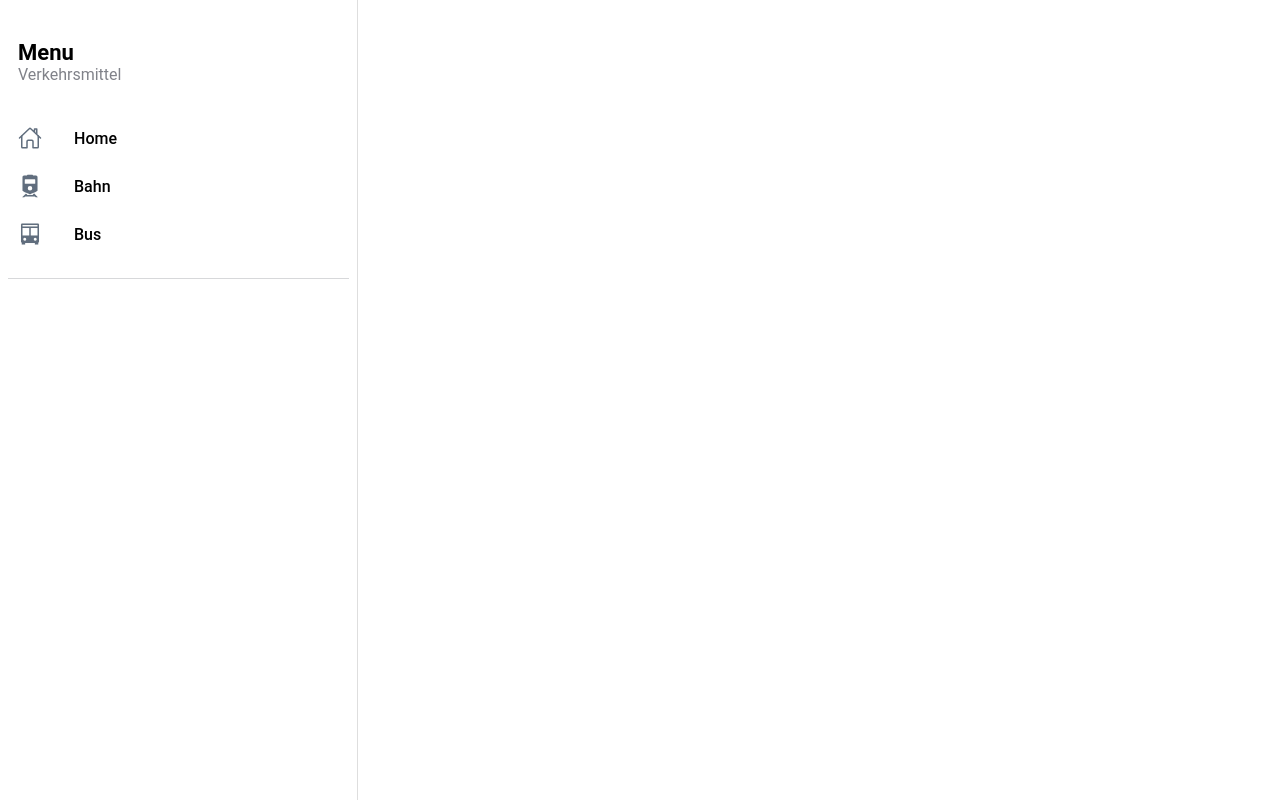
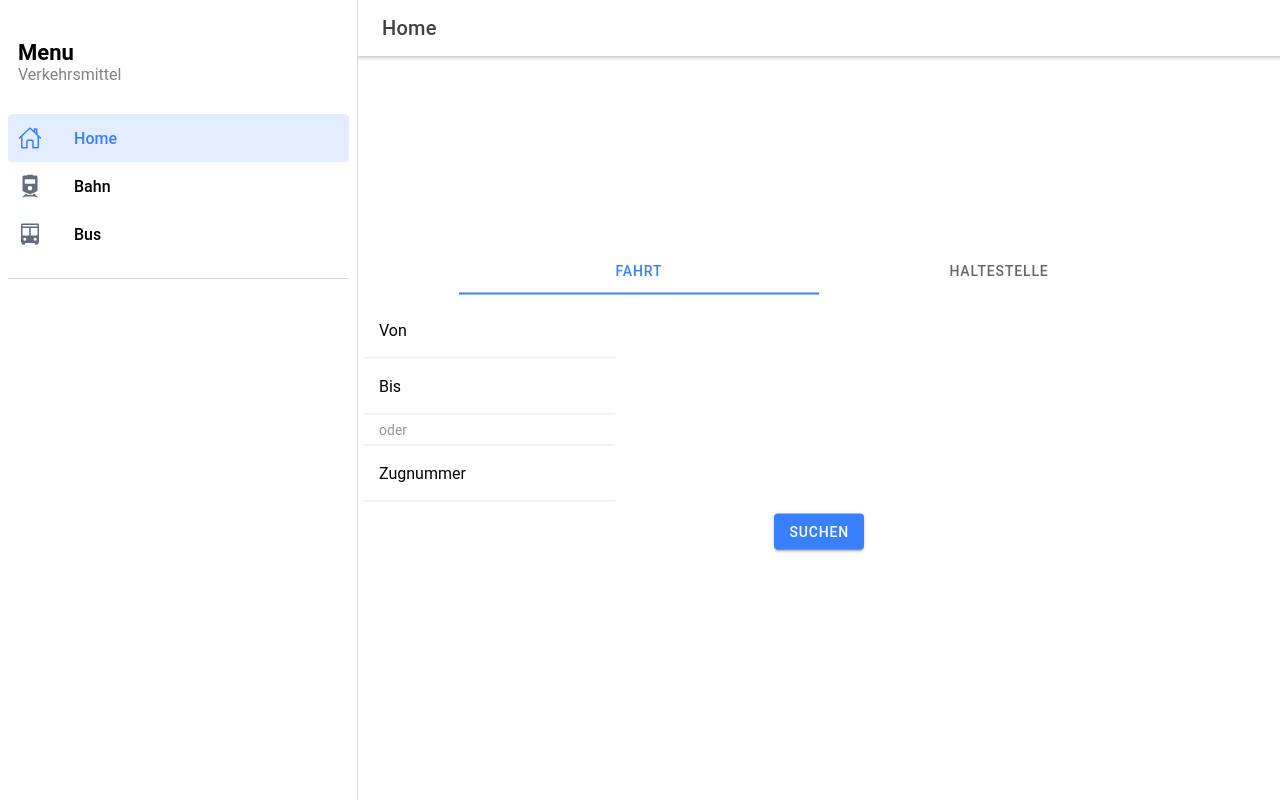
Before and after one commit to Hollandische-Ruderer/Bahnanenschubser, a React (Create React App) app in the folder Bahnanenschubser.Client/: page /home in a window 1280 px wide. Built offline with nearby package versions, Linux system fonts and the light colour scheme.

Commit message:
"Home" Page.

```diff
--- a/Bahnanenschubser.Client/src/App.tsx
+++ b/Bahnanenschubser.Client/src/App.tsx
@@ -23,6 +23,7 @@ import '@ionic/react/css/display.css';
 
 /* Theme variables */
 import './theme/variables.css';
+import Home from "./pages/Home";
 
 const App: React.FC = () => {
 
@@ -33,7 +34,8 @@ const App: React.FC = () => {
           <Menu />
           <IonRouterOutlet id="main">
             <Route path="/page/:name" component={Page} exact />
-            <Redirect from="/" to="/page/Inbox" exact />
+            <Route path="/home" component={Home} exact />
+            <Redirect from="/" to="/home" exact />
           </IonRouterOutlet>
         </IonSplitPane>
       </IonReactRouter>
--- a/Bahnanenschubser.Client/src/components/ExploreContainer.tsx
+++ b/Bahnanenschubser.Client/src/components/ExploreContainer.tsx
@@ -2,14 +2,14 @@ import React from 'react';
 import './ExploreContainer.css';
 
 interface ContainerProps {
-  name: string;
+    name?: string;
+    children?: React.ReactNode;
 }
 
-const ExploreContainer: React.FC<ContainerProps> = ({ name }) => {
+const ExploreContainer: React.FC<ContainerProps> = ({ name, children }) => {
   return (
     <div className="container">
-      <strong>{name}</strong>
-      <p>Explore <a target="_blank" rel="noopener noreferrer" href="https://ionicframework.com/docs/components">UI Components</a></p>
+        {children}
     </div>
   );
 };
--- a/Bahnanenschubser.Client/src/components/Menu.tsx
+++ b/Bahnanenschubser.Client/src/components/Menu.tsx
@@ -24,7 +24,7 @@ interface AppPage {
 
 const appPages: AppPage[] = [
   { title: 'Home',
-    url: '/page/Home',
+    url: '/home',
     iosIcon: homeOutline,
     mdIcon: homeOutline
   },
--- /dev/null
+++ b/Bahnanenschubser.Client/src/pages/Home.tsx
@@ -0,0 +1,108 @@
+import {
+    IonButton,
+    IonButtons,
+    IonContent,
+    IonGrid,
+    IonHeader, IonInput, IonItem, IonItemDivider, IonLabel, IonList,
+    IonMenuButton,
+    IonPage,
+    IonRow, IonSegment, IonSegmentButton,
+    IonTitle,
+    IonToolbar
+} from '@ionic/react';
+import React, {useEffect, useState} from 'react';
+import { useParams } from 'react-router';
+import './Home.css';
+import ExploreContainer from '../components/ExploreContainer';
+
+enum Tabs {
+    Fahrt = "Fahrt",
+    Haltestelle = "Haltestelle"
+}
+
+const Home: React.FC = () => {
+
+    const { name } = useParams<{ name: string; }>();
+    const [ activeTab , setActiveTab ] = useState<Tabs>();
+
+    // TODO: Vlt. ViewModel?!?
+    const [ startLocation, setStartLocation ] = useState<string>();
+    const [ endLocation, setEndLocation ] = useState<string>();
+    const [ trainNumber, setTrainNumber ] = useState<string>();
+    const [ station, setStation ] = useState<string>();
+
+    useEffect(() => {
+        setActiveTab(Tabs.Fahrt);
+    }, []);
+
+    return (
+        <IonPage>
+            <IonHeader>
+                <IonToolbar>
+                    <IonButtons slot="start">
+                        <IonMenuButton />
+                    </IonButtons>
+                    <IonTitle>Home</IonTitle>
+                </IonToolbar>
+            </IonHeader>
+
+            <IonContent fullscreen>
+                <IonHeader collapse="condense">
+                    <IonToolbar>
+                        <IonTitle size="large">{name}</IonTitle>
+                    </IonToolbar>
+                </IonHeader>
+                <ExploreContainer>
+                    <IonGrid>
+                        <IonRow>
+                            <IonSegment value={activeTab} onIonChange={(change) => {setActiveTab(change.detail.value as Tabs)}}>
+                                <IonSegmentButton value={Tabs.Fahrt}>
+                                    <IonLabel>
+                                        Fahrt
+                                    </IonLabel>
+                                </IonSegmentButton>
+                                <IonSegmentButton value={Tabs.Haltestelle}>
+                                    <IonLabel>
+                                        Haltestelle
+                                    </IonLabel>
+                                </IonSegmentButton>
+                            </IonSegment>
+                        </IonRow>
+                        { activeTab === Tabs.Fahrt &&
+                        <IonRow>
+                            <IonList>
+                                <IonItem>
+                                    <IonLabel position='floating'>Von</IonLabel>
+                                    <IonInput autofocus={true}/>
+                                </IonItem>
+                                <IonItem>
+                                    <IonLabel position='floating'>Bis</IonLabel>
+                                    <IonInput/>
+                                </IonItem>
+                                <IonItemDivider>oder</IonItemDivider>
+                                <IonItem>
+                                    <IonLabel position='floating'>Zugnummer</IonLabel>
+                                    <IonInput/>
+                                </IonItem>
+                            </IonList>
+                        </IonRow>
+                        }
+                        { activeTab === Tabs.Haltestelle &&
+                        <IonRow>
+                            <IonList>
+                                <IonItem>
+                                    <IonLabel position='floating'>Haltestelle</IonLabel>
+                                    <IonInput/>
+                                </IonItem>
+                            </IonList>
+                        </IonRow>
+                        }
+                        <IonButton>Suchen</IonButton>
+                    </IonGrid>
+                </ExploreContainer>
+            </IonContent>
+        </IonPage>
+    );
+};
+
+export default Home;
```
Also changed, not shown: Bahnanenschubser.Client/src/pages/Home.css (added).
